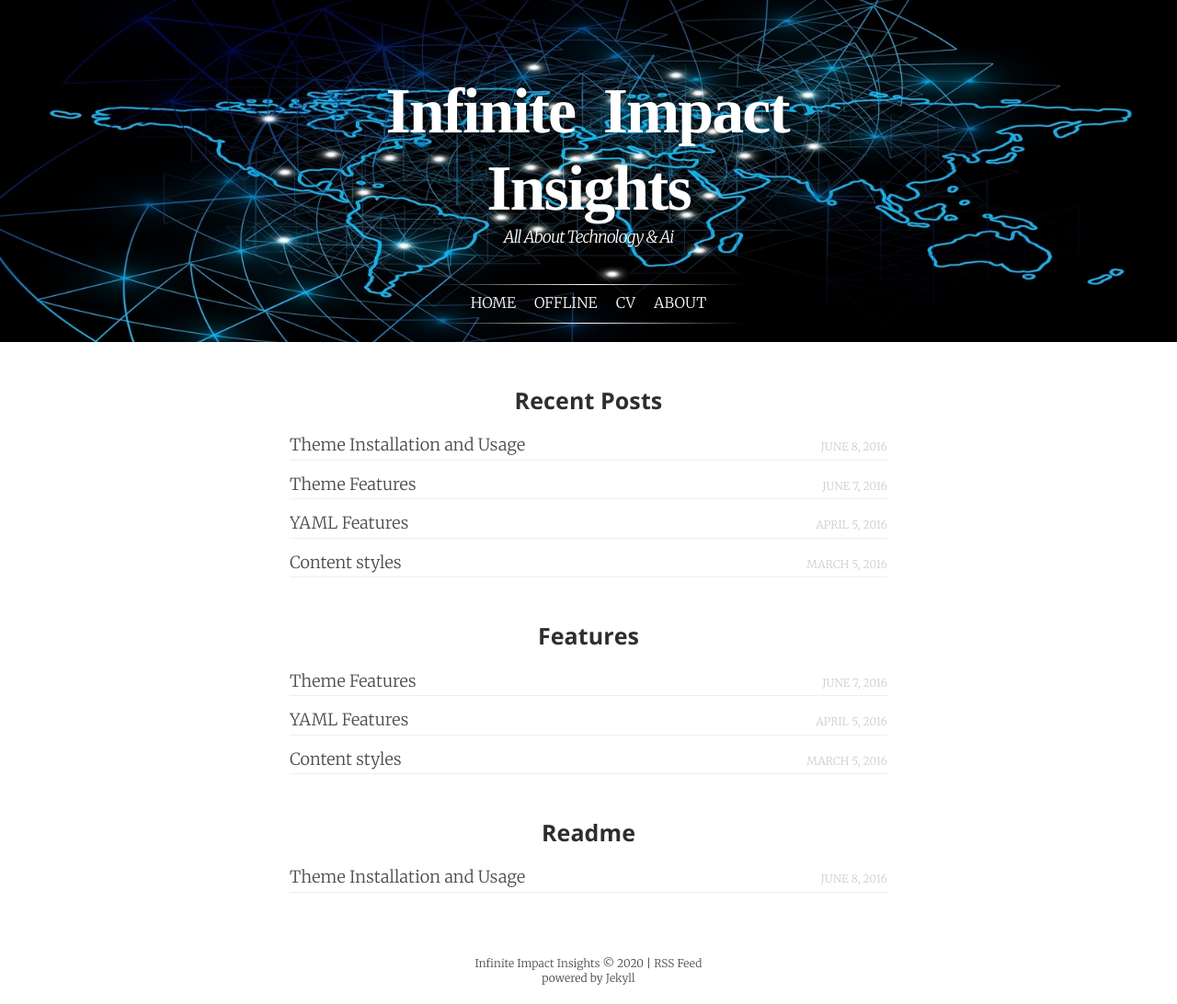
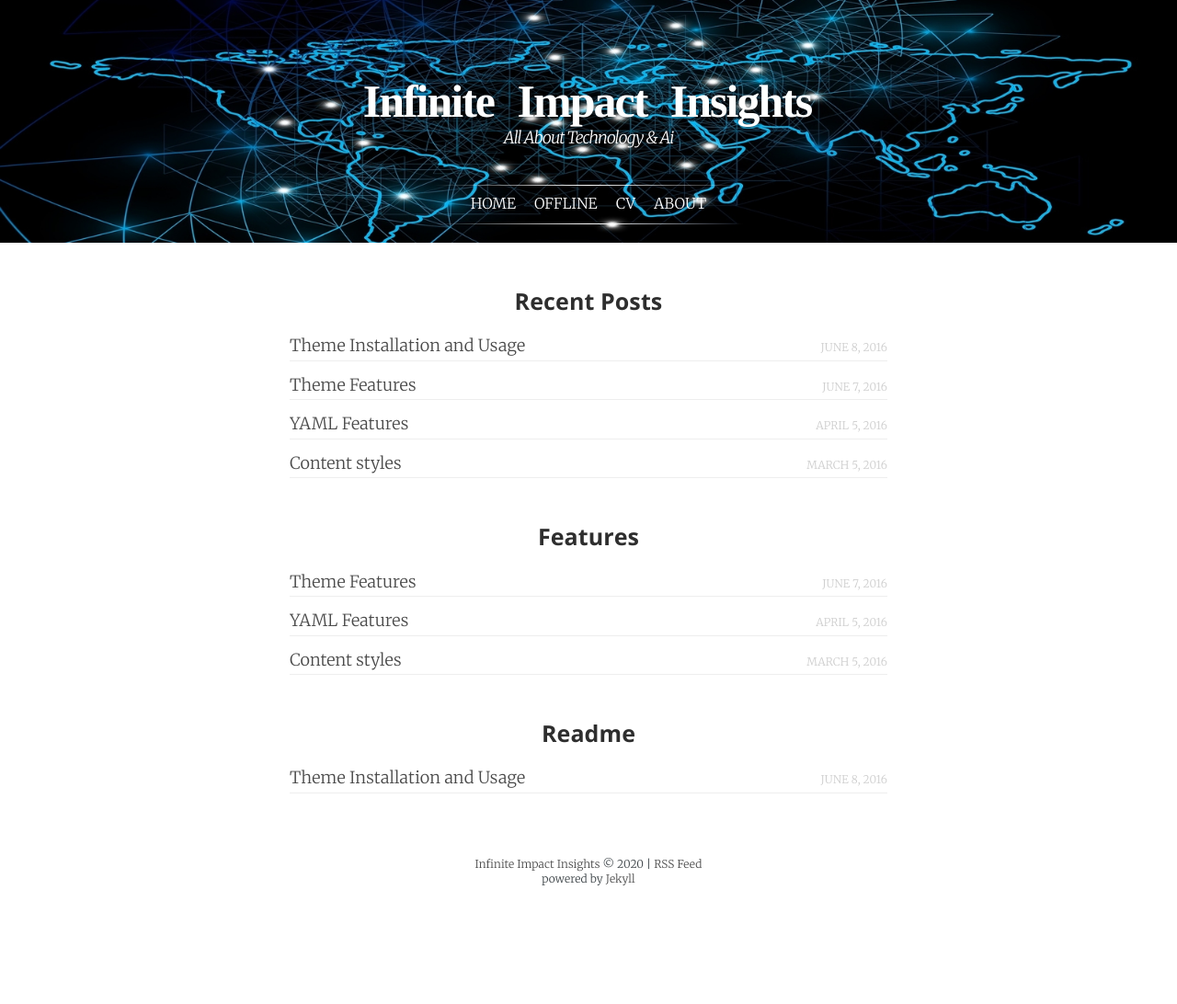
Before and after one commit to AllieUbisse/allieubisse.github.io, a Jekyll site: the page built from index.html, in a window 1280 px wide. Shown: the whole page at 92% size. Built offline with Jekyll 4.4.1, drawn with Linux system fonts in a browser that asks for light colours; some web fonts are replaced; after the commit the page ends 984 px from its top, so only the background shows below that.

Commit message:
add fonts

```diff
--- a/_sass/main.scss
+++ b/_sass/main.scss
@@ -61,7 +61,7 @@
         a {
             font-family: Mrs Saint Delafield;
             font-family: 'PT Serif', serif;
-            font-size: 70px;
+            font-size: 50px;
             word-spacing: 15px;
             line-height: 1.2;
             text-decoration: none;
```
